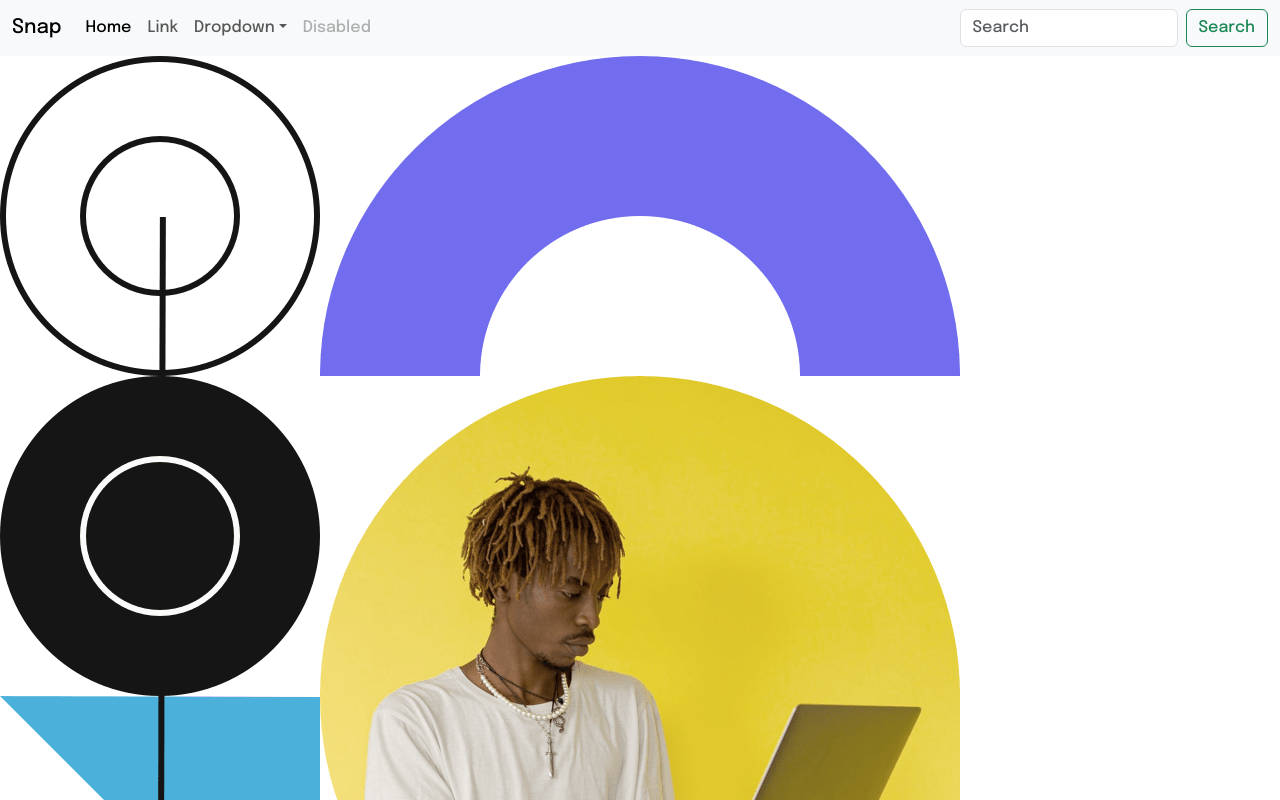
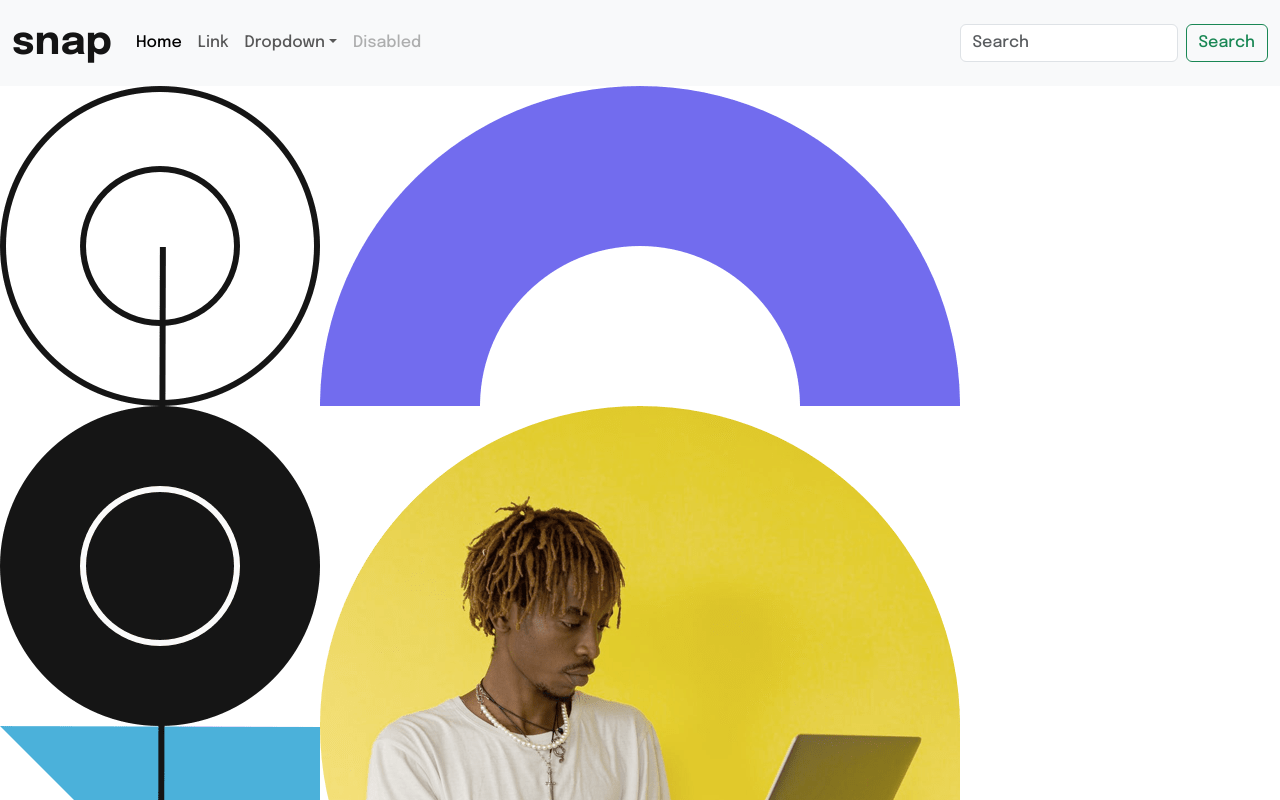
Before and after one commit to lawrenceprieto/snap, a React (Vite) app: page / in a window 1280 px wide. Shown: the top 800 px of the page. Built offline with nearby package versions, Linux system fonts and the light colour scheme.

Commit message:
resize logo

```diff
--- a/src/components/navbar.jsx
+++ b/src/components/navbar.jsx
@@ -3,7 +3,7 @@ function Navbar() {
         <>
             <nav className="navbar navbar-expand-lg bg-body-tertiary">
                 <div className="container-fluid">
-                    <a className="navbar-brand" href="#home">Snap</a>
+                    <a className="navbar-brand" href="#home" style={{fontSize: "40px", color: "hsl(0, 0%, 8%)", fontWeight: "800"}}>snap</a>
                     <button className="navbar-toggler" type="button" data-bs-toggle="offcanvas" data-bs-target="#offcanvasExample" aria-controls="offcanvasExample">
                         <span className="navbar-toggler-icon"></span>
                     </button>
```
